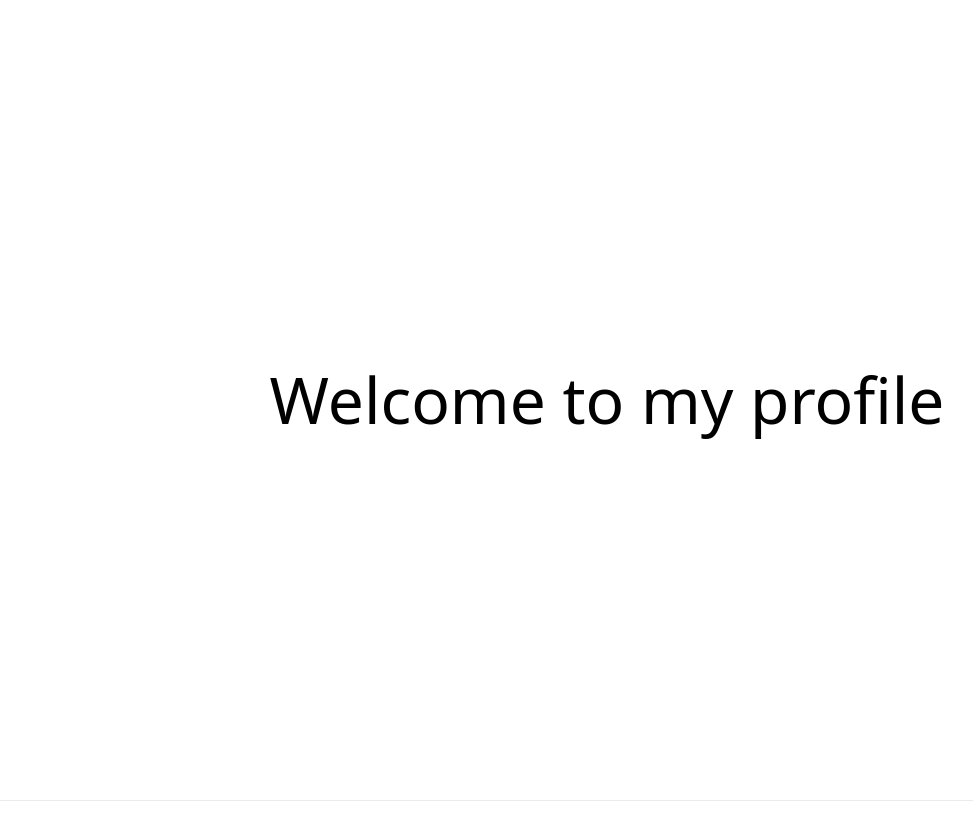
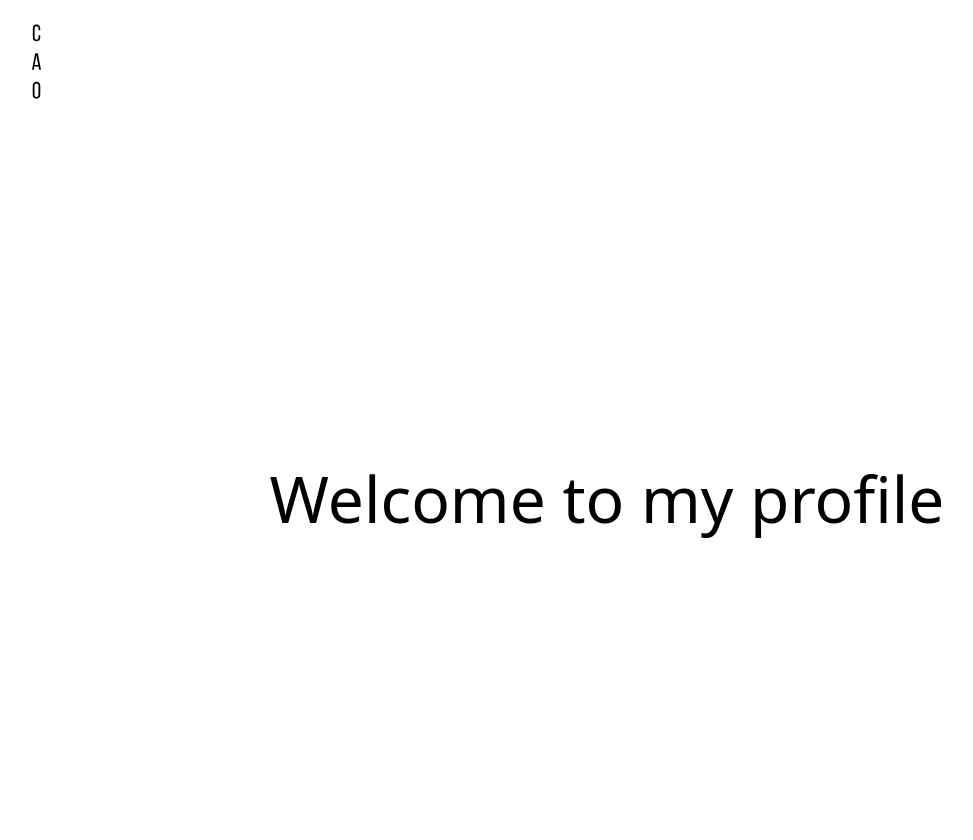
Before and after one commit to CharlesOuverleaux/portfolio, a Next.js app: page / in a window 1280 px wide. Shown: the top 840 px of the page, without its empty margins (33-1006 px from the left). Built offline with nearby package versions, Linux system fonts and the light colour scheme.

Commit message:
Added the logo

```diff
--- /dev/null
+++ b/components/Header.tsx
@@ -0,0 +1,14 @@
+/* This example requires Tailwind CSS v2.0+ */
+import Image from "next/image";
+
+export default function Header() {
+  return (
+    <>
+      <div className="px-4 pt-6 mx-auto max-w-7xl sm:px-6 lg:px-8">
+        <div className="flex justify-between">
+          <Image src="/Logo.svg" alt="CAO" width={75} height={75} />
+        </div>
+      </div>
+    </>
+  );
+}
--- a/package.json
+++ b/package.json
@@ -9,6 +9,8 @@
     "lint": "next lint"
   },
   "dependencies": {
+    "@headlessui/react": "^1.5.0",
+    "@heroicons/react": "^1.0.5",
     "next": "12.1.0",
     "react": "17.0.2",
     "react-dom": "17.0.2"
--- a/pages/index.tsx
+++ b/pages/index.tsx
@@ -1,26 +1,27 @@
-import type { NextPage } from 'next'
-import Head from 'next/head'
-import styles from '../styles/Home.module.css'
+import type { NextPage } from "next";
+import Head from "next/head";
+import styles from "../styles/Home.module.css";
+import Header from "../components/Header";
 
 const Home: NextPage = () => {
   return (
-    <div className={styles.container}>
+    <div>
       <Head>
         <title>Charles Ouverleaux</title>
         <meta name="description" content="Welcome to my profile page" />
         <link rel="icon" href="/favicon.ico" />
       </Head>
+      <nav>
+        <Header />
+      </nav>
 
       <main className={styles.main}>
-        <h1 className={styles.title}>
-          Welcome to my profile
-        </h1>
+        <h1 className={styles.title}>Welcome to my profile</h1>
       </main>
 
-      <footer className={styles.footer}>
-      </footer>
+      <footer className={styles.footer}></footer>
     </div>
-  )
-}
+  );
+};
 
-export default Home
+export default Home;
```
Also changed, not shown: public/Logo.svg (added), 1 other file (tests, documents, lock files or other folders).
